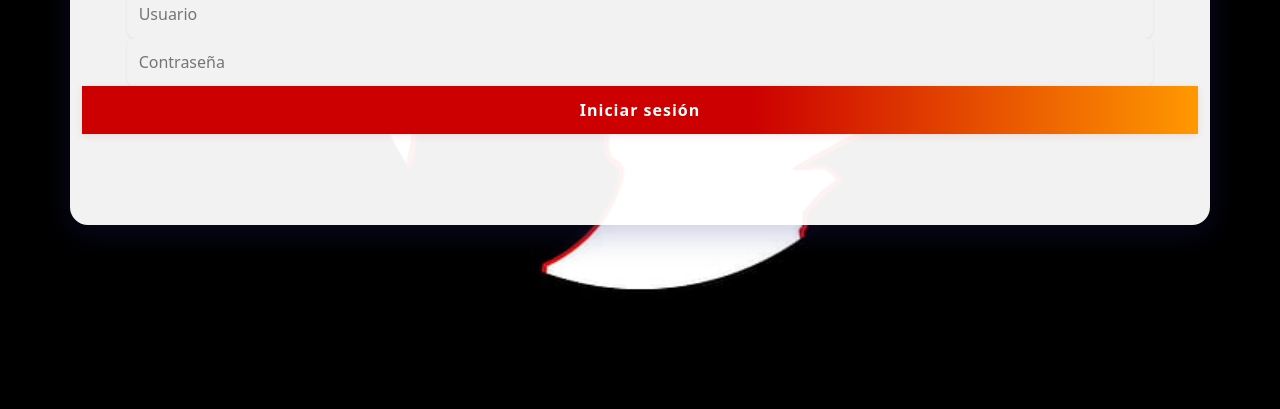
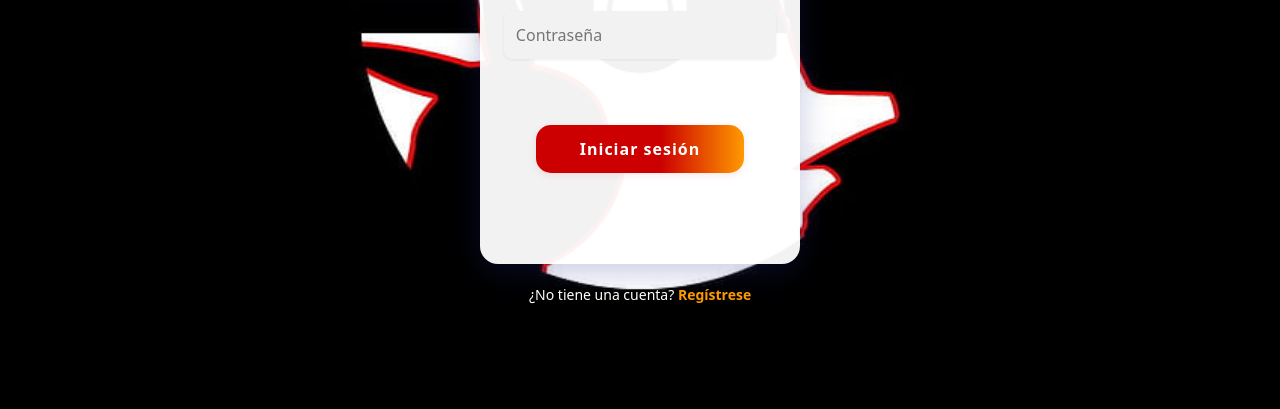
Before and after one commit to Matus8987/BuscadorTCG.github.io, a plain HTML site: page Login/login.html in a window 1280 px wide. Shown: the part 391-800 px from the top of the page. Drawn offline with nearby package versions, Linux system fonts and the light colour scheme; a web font is replaced by a local one.

Commit message:
Login y register funcionales

```diff
--- a/Login/login.css
+++ b/Login/login.css
@@ -17,7 +17,7 @@ body {
     padding: 40px 35px 35px 35px;
     border-radius: 18px;
     box-shadow: 0 8px 32px 0 rgba(31, 38, 135, 0.25);
-    width: 30%;
+    width: 400px;
     text-align: center;
     margin: 0 auto;
     transition: box-shadow 0.3s;
@@ -38,7 +38,7 @@ body {
   input {
     width: 92%;
     padding: 12px;
-    margin: 18px 0;
+    margin: 18px 0 !important;
     border: none;
     border-radius: 8px;
     font-size: 15px;
@@ -55,18 +55,18 @@ body {
   }
 
   button {
-    width: 100%;
+    width: 70%;
     padding: 12px;
-    margin-top: 32px;
+    margin-top: 48px !important; /* Forzar aplicación del margen */
     background: linear-gradient(90deg, #cc0000 60%, #ff9900 100%);
     color: white;
     border: none;
-    border-radius: 8px;
+    border-radius: 15px !important; /* Forzar aplicación del border-radius */
     cursor: pointer;
     font-size: 16px;
     font-weight: 600;
     letter-spacing: 1px;
-    box-shadow: 0 2px 8px rgba(204,0,0,0.10);
+    box-shadow: 0 2px 8px rgba(204, 0, 0, 0.10);
     transition: background 0.3s, transform 0.2s;
   }
 
@@ -158,3 +158,27 @@ body {
     color: #666;
     margin: 0;
 }
+
+.register-link {
+  margin-top: 20px;
+  text-align: center;
+}
+
+.register-link p {
+  color: #fff;
+  font-size: 14px;
+  margin: 0;
+  text-shadow: 0 2px 4px rgba(0,0,0,0.3);
+}
+
+.register-link a {
+  color: #ff9900;
+  text-decoration: none;
+  font-weight: 600;
+  transition: color 0.3s;
+}
+
+.register-link a:hover {
+  color: #cc0000;
+  text-decoration: underline;
+}
--- a/Login/login.html
+++ b/Login/login.html
@@ -10,12 +10,16 @@
 </head>
 <body>
     <h1 class="tituloh1 animate-in">Inicio de Sesión</h1>
-    <div class="container animate-in">
+    <div class="container col-md-4 col-lg-3 animate-in">
         <h2>Login</h2>
         <input type="text" id="loginUser" placeholder="Usuario">
         <input type="password" id="loginPass" placeholder="Contraseña">
         <button onclick="login()">Iniciar sesión</button>
         <p id="status"></p>
+    </div>
+
+    <div class="register-link animate-in">
+        <p>¿No tiene una cuenta? <a href="../index.html">Regístrese</a></p>
     </div>
 
     <!-- Modal de bienvenida -->
--- a/Pagina Base/cotidiano1.css
+++ b/Pagina Base/cotidiano1.css
@@ -73,7 +73,7 @@ button {
   font-weight: 700;
   font-size: 1rem;
   cursor: pointer;
-  border-radius: 5px;
+  border-radius: 5px !important;
   transition: background-color 0.3s ease;
   min-width: 100px;
 }
--- a/Register/register.css
+++ b/Register/register.css
@@ -17,7 +17,7 @@ body {
     padding: 40px 35px 35px 35px;
     border-radius: 18px;
     box-shadow: 0 8px 32px 0 rgba(31, 38, 135, 0.25);
-    width: 30%;
+    width: 400px;
     text-align: center;
     margin: 0 auto;
     transition: box-shadow 0.3s;
@@ -99,6 +99,30 @@ body {
     text-shadow: 0 8px 32px rgba(204,0,0,0.18);
   }
 
+  .login-link {
+    margin-top: 20px;
+    text-align: center;
+  }
+
+  .login-link p {
+    color: #fff;
+    font-size: 14px;
+    margin: 0;
+    text-shadow: 0 2px 4px rgba(0,0,0,0.3);
+  }
+
+  .login-link a {
+    color: #ff9900;
+    text-decoration: none;
+    font-weight: 600;
+    transition: color 0.3s;
+  }
+
+  .login-link a:hover {
+    color: #cc0000;
+    text-decoration: underline;
+  }
+
   @keyframes fadeOut {
     to {
       opacity: 0;
```
Also changed, not shown: index.html (+6 -1 lines).
